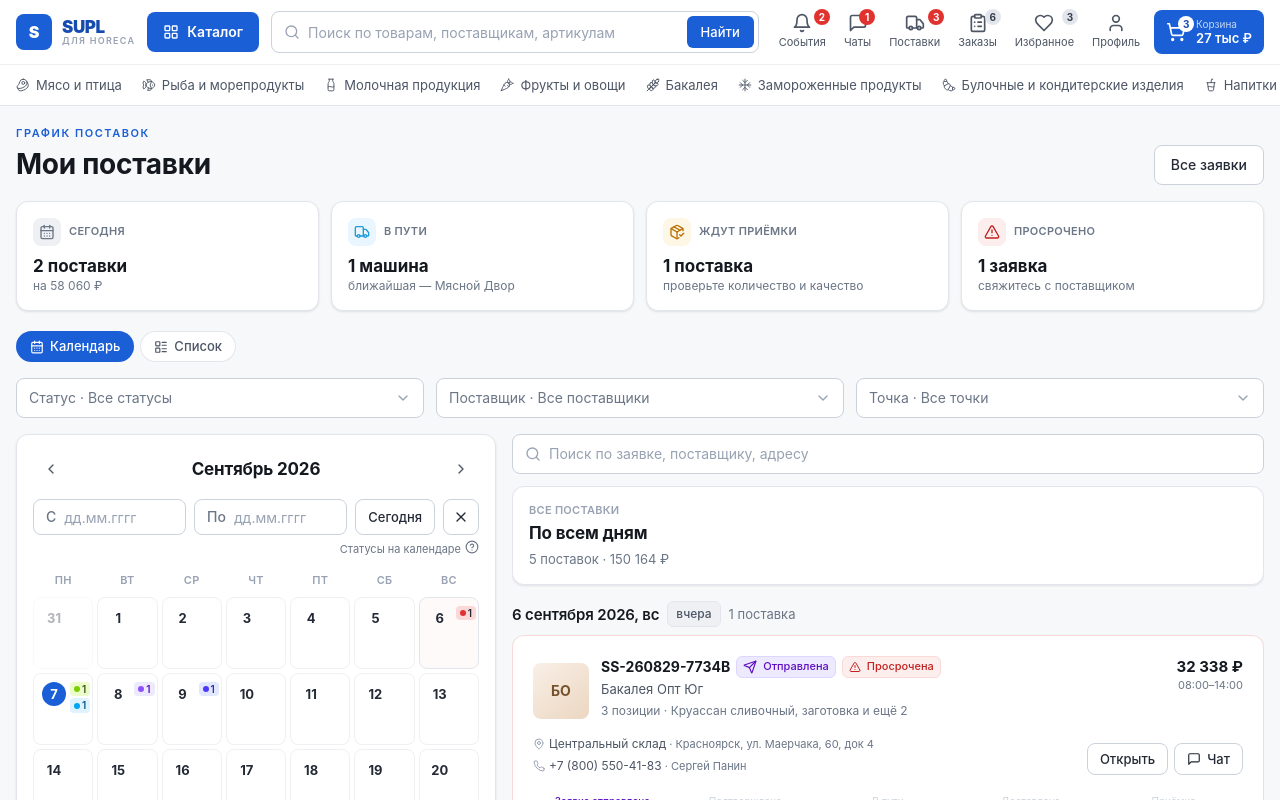
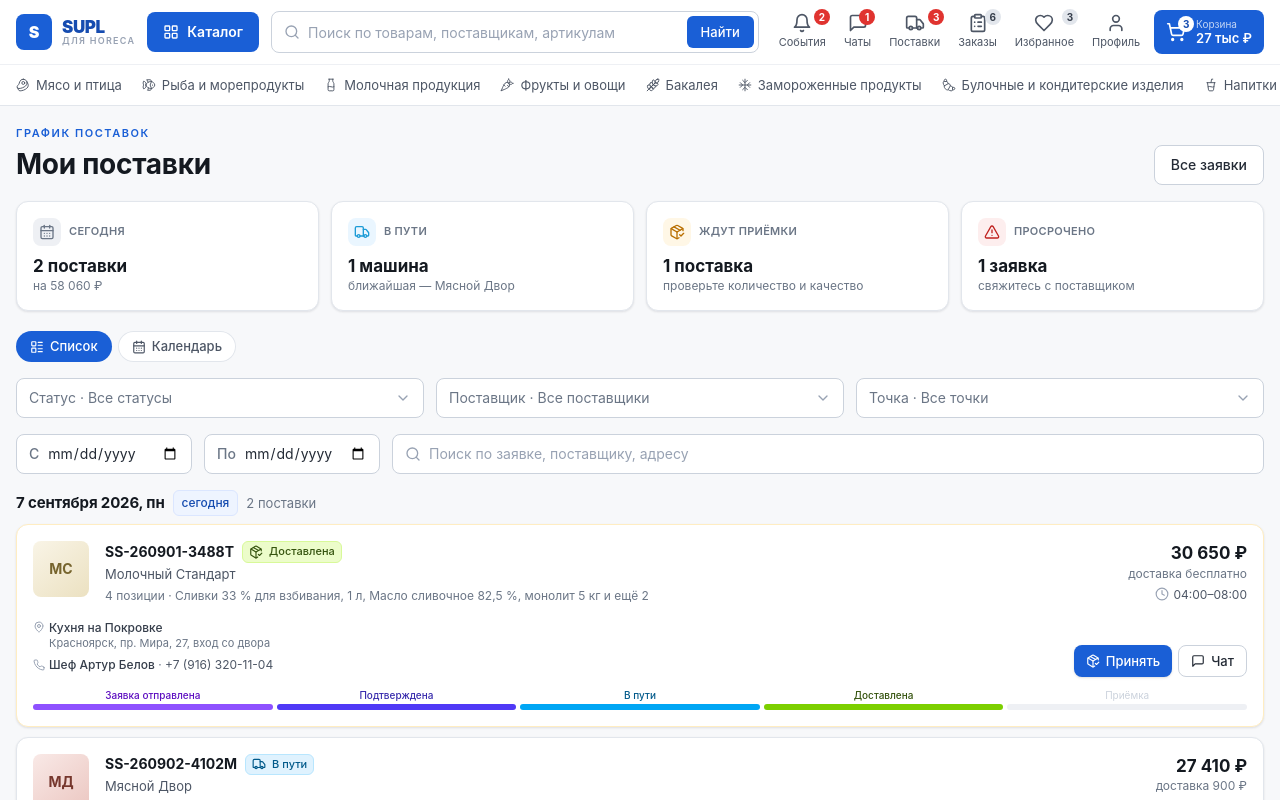
Before and after one commit to Dobryachok/supl, a React (Vite) app: page /deliveries in a window 1280 px wide. Shown: the top 800 px of the page. Built offline with nearby package versions, Linux system fonts and the light colour scheme.

Commit message:
поправил режимы у поставок

```diff
--- a/src/components/orders/DeliveryCard.tsx
+++ b/src/components/orders/DeliveryCard.tsx
@@ -1,4 +1,5 @@
 import { Link, useNavigate } from 'react-router-dom';
+import type { MouseEvent } from 'react';
 import {
   AlertTriangle,
   Clock,
@@ -26,6 +27,10 @@ function compactLinesSummary(lines: OrderLine[]): string {
   return `${prefix} · ${lines[0].name} и ещё ${lines.length - 1}`;
 }
 
+function stopCardClick(event: MouseEvent) {
+  event.stopPropagation();
+}
+
 export function DeliveryCard({ order, compact = false }: { order: Order; compact?: boolean }) {
   const state = useAppState();
   const chat = useChatActions();
@@ -35,10 +40,22 @@ export function DeliveryCard({ order, compact = false }: { order: Order; compact
   const totals = orderTotals(order);
   const overdue = isOverdue(order);
 
+  const openOrder = () => navigate(`/orders/${order.id}`);
+
+  const openChat = () => {
+    const threadId = chat.ensureThread({
+      supplierId: order.supplierId,
+      orderId: order.id,
+      subject: `Заявка ${order.number}`,
+    });
+    navigate(`/chats?thread=${threadId}`);
+  };
+
   return (
     <article
+      onClick={openOrder}
       className={cn(
-        'card transition-shadow hover:shadow-hover',
+        'card cursor-pointer transition-shadow hover:border-brand-200 hover:shadow-hover',
         compact ? 'p-5' : 'p-4',
         overdue && 'border-danger-100',
         order.status === 'delivered' && 'border-warn-100',
@@ -58,12 +75,7 @@ export function DeliveryCard({ order, compact = false }: { order: Order; compact
                 )}
                 <div className="min-w-0 flex-1">
                   <div className="flex flex-wrap items-center gap-1.5">
-                  <Link
-                    to={`/orders/${order.id}`}
-                    className="text-sm font-bold text-ink-900 hover:text-brand-700"
-                  >
-                    {order.number}
-                  </Link>
+                    <span className="text-sm font-bold text-ink-900">{order.number}</span>
                     <StatusBadge status={order.status} size="sm" />
                     {overdue && (
                       <Badge tone="danger" size="sm" icon={<AlertTriangle className="size-3" />}>
@@ -73,6 +85,7 @@ export function DeliveryCard({ order, compact = false }: { order: Order; compact
                   </div>
                   <Link
                     to={`/suppliers/${order.supplierId}`}
+                    onClick={stopCardClick}
                     className="mt-0.5 block truncate text-[13px] text-ink-600 hover:text-brand-600"
                   >
                     {order.supplierName}
@@ -103,6 +116,7 @@ export function DeliveryCard({ order, compact = false }: { order: Order; compact
                     <p className="min-w-0 truncate">
                       <a
                         href={`tel:${supplier.contacts.phone.replace(/\s|\(|\)|-/g, '')}`}
+                        onClick={stopCardClick}
                         className="hover:text-brand-600"
                       >
                         {supplier.contacts.phone}
@@ -116,7 +130,8 @@ export function DeliveryCard({ order, compact = false }: { order: Order; compact
               </dl>
 
               <div className="flex shrink-0 flex-wrap justify-end gap-1.5">
-              {order.status === 'delivered' ? (
+                {order.status === 'delivered' && (
+                  <div onClick={stopCardClick}>
                     <LinkButton
                       to={`/orders/${order.id}/acceptance`}
                       size="sm"
@@ -124,22 +139,15 @@ export function DeliveryCard({ order, compact = false }: { order: Order; compact
                     >
                       Принять
                     </LinkButton>
-              ) : (
-                <LinkButton to={`/orders/${order.id}`} size="sm" variant="secondary">
-                  Открыть
-                </LinkButton>
+                  </div>
                 )}
                 <Button
                   size="sm"
                   variant="secondary"
                   icon={<MessageSquare className="size-3.5" />}
-                onClick={() => {
-                  const threadId = chat.ensureThread({
-                    supplierId: order.supplierId,
-                    orderId: order.id,
-                    subject: `Заявка ${order.number}`,
-                  });
-                  navigate(`/chats?thread=${threadId}`);
+                  onClick={(event) => {
+                    stopCardClick(event);
+                    openChat();
                   }}
                 >
                   Чат
@@ -152,22 +160,17 @@ export function DeliveryCard({ order, compact = false }: { order: Order; compact
         </div>
       ) : (
         <>
-          <div className="grid grid-cols-1 gap-3 sm:grid-cols-[auto_minmax(0,1fr)] lg:grid-cols-[2.75rem_minmax(0,1fr)_13.75rem_9.375rem] lg:items-start lg:gap-4">
+          <div className="grid grid-cols-1 gap-3 sm:grid-cols-[auto_minmax(0,1fr)] lg:grid-cols-[3.5rem_minmax(0,1fr)_auto] lg:items-start lg:gap-x-4">
             {supplier && (
               <SupplierLogo
                 name={supplier.name}
                 hue={supplier.hue}
-            className="size-11 sm:col-start-1 sm:row-start-1 lg:col-start-1 lg:row-start-1"
+                className="size-14 sm:col-start-1 sm:row-start-1 lg:col-start-1 lg:row-start-1"
               />
             )}
             <div className="min-w-0 sm:col-start-2 sm:row-start-1 lg:col-start-2 lg:row-start-1">
               <div className="flex flex-wrap items-center gap-2">
-            <Link
-              to={`/orders/${order.id}`}
-              className="text-sm font-bold text-ink-900 hover:text-brand-700"
-            >
-              {order.number}
-            </Link>
+                <span className="text-sm font-bold text-ink-900">{order.number}</span>
                 <StatusBadge status={order.status} size="sm" />
                 {overdue && (
                   <Badge tone="danger" size="sm" icon={<AlertTriangle className="size-3" />}>
@@ -177,6 +180,7 @@ export function DeliveryCard({ order, compact = false }: { order: Order; compact
               </div>
               <Link
                 to={`/suppliers/${order.supplierId}`}
+                onClick={stopCardClick}
                 className="mt-0.5 block text-[13px] text-ink-600 hover:text-brand-600"
               >
                 {order.supplierName}
@@ -191,33 +195,55 @@ export function DeliveryCard({ order, compact = false }: { order: Order; compact
               </p>
             </div>
 
-        <dl className="space-y-1 text-[13px] sm:col-span-2 sm:row-start-2 lg:col-span-1 lg:col-start-3 lg:row-start-1">
-          <div className="grid grid-cols-[0.875rem_minmax(0,1fr)] items-center gap-x-1.5 text-ink-700">
-            <Clock className="size-3.5 text-ink-400" />
-            <span>{order.deliveryWindow}</span>
+            <dl className="space-y-1 text-[12px] text-ink-600 sm:col-span-2 sm:row-start-2 lg:col-span-2 lg:col-start-1 lg:row-start-2">
+              <div className="flex min-w-0 items-start gap-1">
+                <MapPin className="mt-0.5 size-3 shrink-0 text-ink-400" />
+                <div className="min-w-0">
+                  <p className="font-medium text-ink-700">{outlet?.name}</p>
+                  <p className="text-[11px] text-ink-500">{order.deliveryAddress}</p>
                 </div>
-          <div className="grid grid-cols-[0.875rem_minmax(0,1fr)] items-start gap-x-1.5 text-ink-600">
-            <MapPin className="mt-0.5 size-3.5 text-ink-400" />
-            <span>
-              {outlet?.name}
-              <span className="block text-xs text-ink-500">{order.deliveryAddress}</span>
+              </div>
+              {(outlet?.phone || supplier) && (
+                <div className="flex min-w-0 items-center gap-1">
+                  <Phone className="size-3 shrink-0 text-ink-400" />
+                  <p className="min-w-0 truncate">
+                    {(outlet?.contactName || supplier?.contacts.manager) && (
+                      <span className="font-medium text-ink-700">
+                        {outlet?.contactName ?? supplier?.contacts.manager}
                       </span>
-          </div>
-          {supplier && (
-            <div className="grid grid-cols-[0.875rem_minmax(0,1fr)] items-center gap-x-1.5 text-ink-600">
-              <Phone className="size-3.5 text-ink-400" />
-              <span>{supplier.contacts.phone}</span>
+                    )}
+                    {(outlet?.contactName || supplier?.contacts.manager) &&
+                      (outlet?.phone || supplier?.contacts.phone) && (
+                        <span className="text-ink-500"> · </span>
+                      )}
+                    {(outlet?.phone || supplier?.contacts.phone) && (
+                      <a
+                        href={`tel:${(outlet?.phone ?? supplier?.contacts.phone ?? '').replace(/\s|\(|\)|-/g, '')}`}
+                        onClick={stopCardClick}
+                        className="hover:text-brand-600"
+                      >
+                        {outlet?.phone ?? supplier?.contacts.phone}
+                      </a>
+                    )}
+                  </p>
                 </div>
               )}
             </dl>
 
-        <div className="sm:col-span-2 sm:row-start-3 sm:text-left lg:col-start-4 lg:row-start-1 lg:text-right">
+            <div className="flex min-h-[8.5rem] flex-col sm:col-span-2 sm:row-start-3 sm:text-left lg:col-start-3 lg:row-span-2 lg:row-start-1 lg:text-right">
+              <div>
                 <p className="text-[17px] font-bold text-ink-900">{money(totals.factTotal)}</p>
                 <p className="text-xs text-ink-500">
                   {order.deliveryFee === 0 ? 'доставка бесплатно' : `доставка ${money(order.deliveryFee)}`}
                 </p>
-          <div className="mt-2 flex flex-wrap gap-1.5 sm:justify-start lg:justify-end">
-            {order.status === 'delivered' ? (
+                <p className="mt-1 flex items-center gap-1 text-[12px] text-ink-600 sm:justify-start lg:justify-end">
+                  <Clock className="size-3.5 shrink-0 text-ink-400" />
+                  <span>{order.deliveryWindow}</span>
+                </p>
+              </div>
+              <div className="mt-auto flex flex-wrap gap-1.5 pt-7 sm:justify-start lg:justify-end">
+                {order.status === 'delivered' && (
+                  <div onClick={stopCardClick}>
                     <LinkButton
                       to={`/orders/${order.id}/acceptance`}
                       size="sm"
@@ -225,22 +251,15 @@ export function DeliveryCard({ order, compact = false }: { order: Order; compact
                     >
                       Принять
                     </LinkButton>
-            ) : (
-              <LinkButton to={`/orders/${order.id}`} size="sm" variant="secondary">
-                Открыть
-              </LinkButton>
+                  </div>
                 )}
                 <Button
                   size="sm"
-              variant="ghost"
+                  variant="secondary"
                   icon={<MessageSquare className="size-3.5" />}
-              onClick={() => {
-                const threadId = chat.ensureThread({
-                  supplierId: order.supplierId,
-                  orderId: order.id,
-                  subject: `Заявка ${order.number}`,
-                });
-                navigate(`/chats?thread=${threadId}`);
+                  onClick={(event) => {
+                    stopCardClick(event);
+                    openChat();
                   }}
                 >
                   Чат
--- a/src/pages/buyer/DeliveriesPage.tsx
+++ b/src/pages/buyer/DeliveriesPage.tsx
@@ -79,7 +79,7 @@ export function DeliveriesPage() {
   const [searchParams, setSearchParams] = useSearchParams();
 
   const today = isoDate(startOfToday());
-  const view: PageView = searchParams.get('view') === 'list' ? 'list' : 'calendar';
+  const view: PageView = searchParams.get('view') === 'calendar' ? 'calendar' : 'list';
   const selectedDate = searchParams.get('date');
 
   const [visibleMonth, setVisibleMonth] = useState(
@@ -330,8 +330,8 @@ export function DeliveriesPage() {
         value={view}
         onChange={(id) => setView(id as PageView)}
         items={[
+          { id: 'list', label: 'Список', icon: <LayoutList className="size-3.5" /> },
           { id: 'calendar', label: 'Календарь', icon: <CalendarDays className="size-3.5" /> },
-          { id: 'list', label: 'Список', icon: <LayoutList className="size-3.5" /> },
         ]}
       />
 
```
Lines whose indentation alone changed are shown as unchanged.
